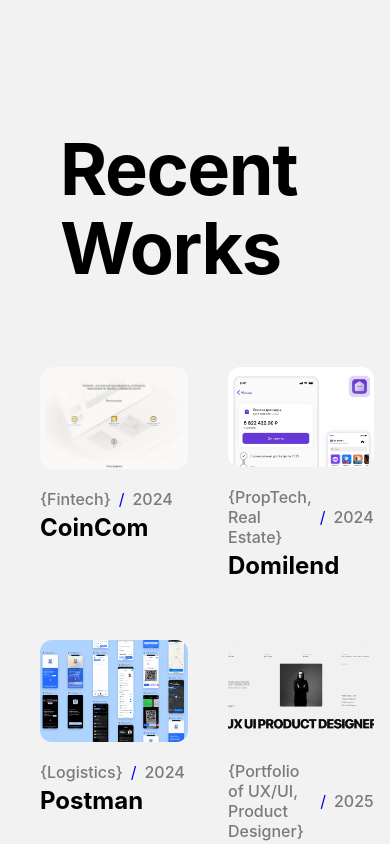
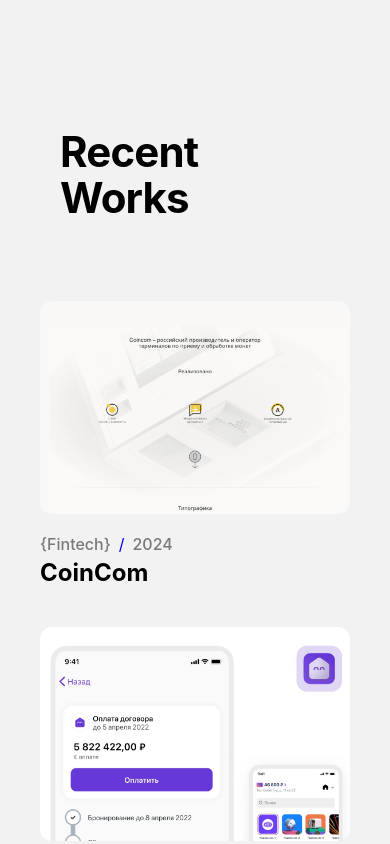
Before and after one commit to Horoshov/my-portfolio, a React (Vite) app: page / in a window 390 px wide. Shown: the part 800-1644 px from the top of the page. Built offline with nearby package versions, Linux system fonts and the light colour scheme.

Commit message:
Карточки починили

```diff
--- a/src/pages/Projects.jsx
+++ b/src/pages/Projects.jsx
@@ -1,18 +1,27 @@
 import React from 'react';
-import { motion } from 'framer-motion';
+import { motion, AnimatePresence } from 'framer-motion';
 import PageHeader from '../components/PageHeader';
 import ProjectCard from '../components/ProjectCard';
 import { allProjects } from '../data/projects';
 
 const Projects = () => {
   return (
-    <motion.div className="projects-page" initial={{ opacity: 0 }} animate={{ opacity: 1 }} exit={{ opacity: 0 }} transition={{ duration: 0.5 }}>
+    <motion.div
+      className="projects-page"
+      initial={{ opacity: 0 }}
+      animate={{ opacity: 1 }}
+      exit={{ opacity: 0 }}
+      transition={{ duration: 0.5 }}
+    >
       <PageHeader title="Projects" />
-      <section className="projects-content" style={{ padding: '80px 0' }}>
+
+      <section className="projects-content" style={{ padding: '40px 0 100px' }}>
         <div className="projects-grid-custom">
-          {allProjects.map((project) => (
-            <ProjectCard key={project.id} project={project} />
-          ))}
+          <AnimatePresence>
+            {allProjects.map((project) => (
+              <ProjectCard key={project.id} project={project} />
+            ))}
+          </AnimatePresence>
         </div>
       </section>
     </motion.div>
--- a/src/styles/index.css
+++ b/src/styles/index.css
@@ -1,5 +1,5 @@
+/* 1. ПЕРЕМЕННЫЕ */
 :root {
-  /* Светлая тема (Default) */
   --bg-color: #f2f2f2;
   --text-color: #000000;
   --gray-text: #7a7a7a;
@@ -10,7 +10,6 @@
 
 @media (prefers-color-scheme: dark) {
   :root {
-    /* Темная тема */
     --bg-color: #0d0d0d;
     --text-color: #ffffff;
     --gray-text: #888888;
@@ -19,6 +18,7 @@
   }
 }
 
+/* 2. БАЗОВЫЕ СБРОСЫ */
 * { margin: 0; padding: 0; box-sizing: border-box; }
 
 body {
@@ -28,20 +28,60 @@
   transition: background-color 0.3s ease, color 0.3s ease;
 }
 
-/* Глобальная сетка проектов */
+/* 3. РАБОЧАЯ СЕТКА ПРОЕКТОВ (2-3-3-2) */
 .projects-grid-custom {
   display: grid;
   grid-template-columns: repeat(6, 1fr);
-  gap: 60px 40px;
+  gap: 40px 30px;
   padding: 40px 0;
   width: 100%;
 }
 
+/* Все карточки по умолчанию (чтобы не ломать Home, если там мало карт) */
+.projects-grid-custom > * {
+  grid-column: span 2;
+}
+
+/* РЯД 1: Карточки 1 и 2 — пополам (растягиваем) */
 .projects-grid-custom > :nth-child(1),
-.projects-grid-custom > :nth-child(2) { grid-column: span 3; }
-.projects-grid-custom > :nth-child(n+3) { grid-column: span 2; }
+.projects-grid-custom > :nth-child(2) {
+  grid-column: span 3;
+}
 
+/* РЯД 2 и 3: Карточки с 3 по 8 — по три в ряд (они и так span 2) */
+.projects-grid-custom > :nth-child(n+3):nth-child(-n+8) {
+  grid-column: span 2;
+}
+
+/* РЯД 4: Карточки 9 и 10 — снова пополам (как в первом ряду) */
+.projects-grid-custom > :nth-child(9),
+.projects-grid-custom > :nth-child(10) {
+  grid-column: span 3;
+}
+
+/* 4. ДОПОЛНИТЕЛЬНЫЕ СТИЛИ (Заголовки и т.д.) */
+.section-header-col {
+  padding: 100px 20px 40px 20px;
+}
+
+.section-header-title {
+  font-size: clamp(42px, 8vw, 72px);
+  font-weight: 700;
+  letter-spacing: -0.02em;
+}
+
+/* 5. АДАПТИВНОСТЬ */
 @media (max-width: 1024px) {
-  .projects-grid-custom { grid-template-columns: repeat(2, 1fr); }
-  .projects-grid-custom > * { grid-column: span 1 !important; }
+  .projects-grid-custom {
+    grid-template-columns: repeat(2, 1fr);
+  }
+  .projects-grid-custom > * {
+    grid-column: span 1 !important;
+  }
 }
+
+@media (max-width: 768px) {
+  .projects-grid-custom {
+    grid-template-columns: 1fr;
+  }
+}
```
Also changed, not shown: src/components/Button.css (added, +49 -0 lines), src/components/Button.jsx (added, +39 -0 lines).
